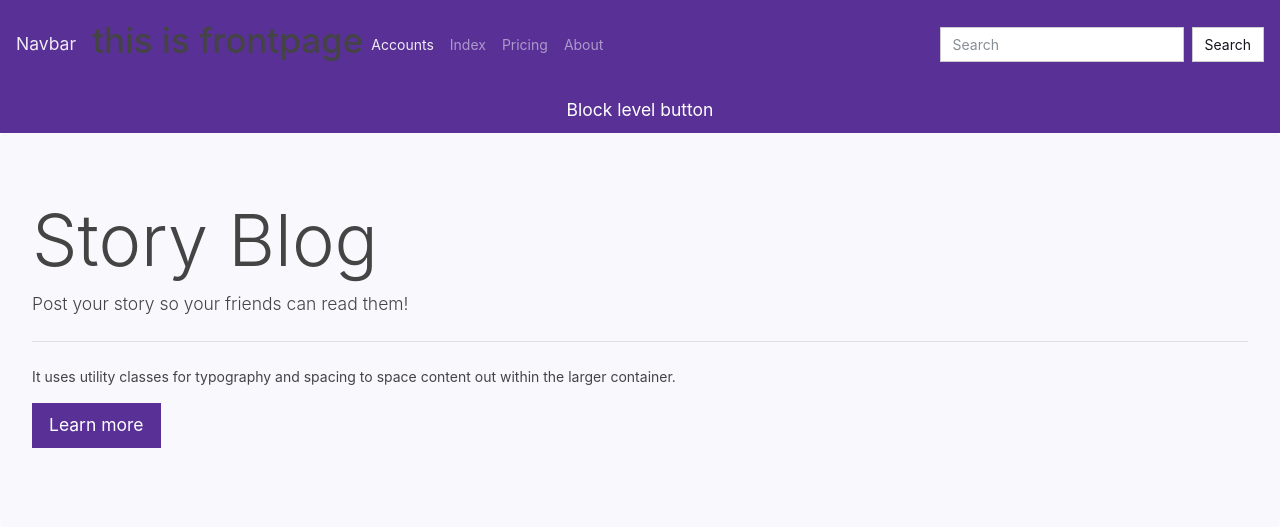
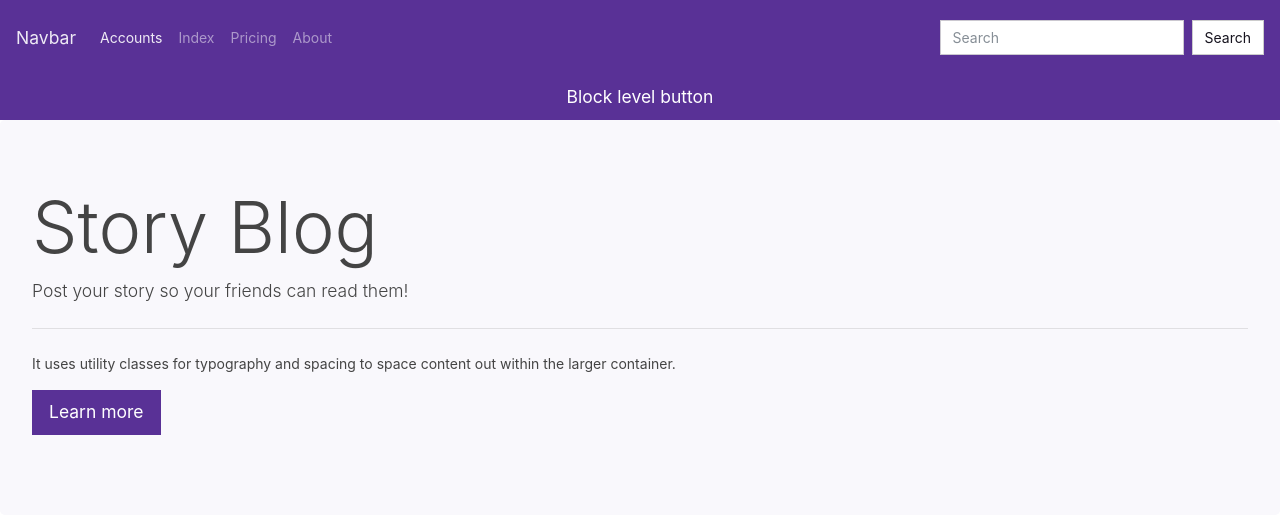
Before and after one commit to Christiandecolombia/StoryBlog, a Django app: template apps/main/templates/main/frontpage.html in a window 1280 px wide. Shown: the top 527 px of the page. Run offline with Django 3.2, Linux system fonts and the light colour scheme; the template is opened without the code that fills it, so the values that code supplies are empty; some libraries are stand-ins or nearby versions.

Commit message:
fixed routing error

```diff
--- a/apps/accounts/templates/accounts.html
+++ b/apps/accounts/templates/accounts/accounts.html
@@ -4,7 +4,7 @@
   <link rel="stylesheet" href="https://stackpath.bootstrapcdn.com/bootswatch/4.4.1/pulse/bootstrap.min.css">
 </head>
 <body>
-    {% extends "base.html" %}{% block page_content %}
+    {% block page_content %}
     <nav class="navbar navbar-expand-lg navbar-dark bg-primary">
       <a class="navbar-brand" href="#">Navbar</a>
       <button class="navbar-toggler" type="button" data-toggle="collapse" data-target="#navbarColor01" aria-controls="navbarColor01" aria-expanded="false" aria-label="Toggle navigation">
--- a/apps/accounts/urls.py
+++ b/apps/accounts/urls.py
@@ -1,5 +1,5 @@
 from django.urls import path
-from apps.accounts import views
+from . import views
 
 urlpatterns = [
     path('', views.accounts, name='accounts'),
--- a/apps/accounts/views.py
+++ b/apps/accounts/views.py
@@ -1,4 +1,5 @@
 from django.shortcuts import render
 
 def accounts(request):
-    return render(request, 'accounts.html', {})
+    print("*********accounts views.oy*********")
+    return render(request, 'accounts/accounts.html')
--- a/apps/main/templates/main/frontpage.html
+++ b/apps/main/templates/main/frontpage.html
@@ -4,13 +4,12 @@
   <link rel="stylesheet" href="https://stackpath.bootstrapcdn.com/bootswatch/4.4.1/pulse/bootstrap.min.css">
 </head>
 <body>
-    {% extends "base.html" %}{% block page_content %}
+    {% block page_content %}
     <nav class="navbar navbar-expand-lg navbar-dark bg-primary">
       <a class="navbar-brand" href="#">Navbar</a>
       <button class="navbar-toggler" type="button" data-toggle="collapse" data-target="#navbarColor01" aria-controls="navbarColor01" aria-expanded="false" aria-label="Toggle navigation">
         <span class="navbar-toggler-icon"></span>
       </button>
-    <h1>this is frontpage</h1>
       <div class="collapse navbar-collapse" id="navbarColor01">
         <ul class="navbar-nav mr-auto">
           <li class="nav-item active">
--- a/apps/main/templates/main/index.html
+++ b/apps/main/templates/main/index.html
@@ -4,11 +4,11 @@
   <link rel="stylesheet" href="https://stackpath.bootstrapcdn.com/bootswatch/4.4.1/pulse/bootstrap.min.css">
 </head>
 <body>
-  {% extends "base.html" %}{% block page_content %}
+  {% block page_content %}
 
 <h1>this is index</h1>
 
 <a class="nav-link" href="/frontpage">frontpage</a>
-
+<a class="nav-link" href="/accounts">accounts</a>
     {% endblock %}
 </body>
--- a/apps/main/urls.py
+++ b/apps/main/urls.py
@@ -3,5 +3,5 @@ from . import views
 
 urlpatterns = [
     path('', views.index, name='index'),
-    path('', views.frontpage, name='frontpage'),
+    path('frontpage/', views.frontpage, name='frontpage'),
     ]
```
Also changed, not shown: StoryBlog/templates/StoryBlog/base.html (renamed from StoryBlog/templates/base.html).
